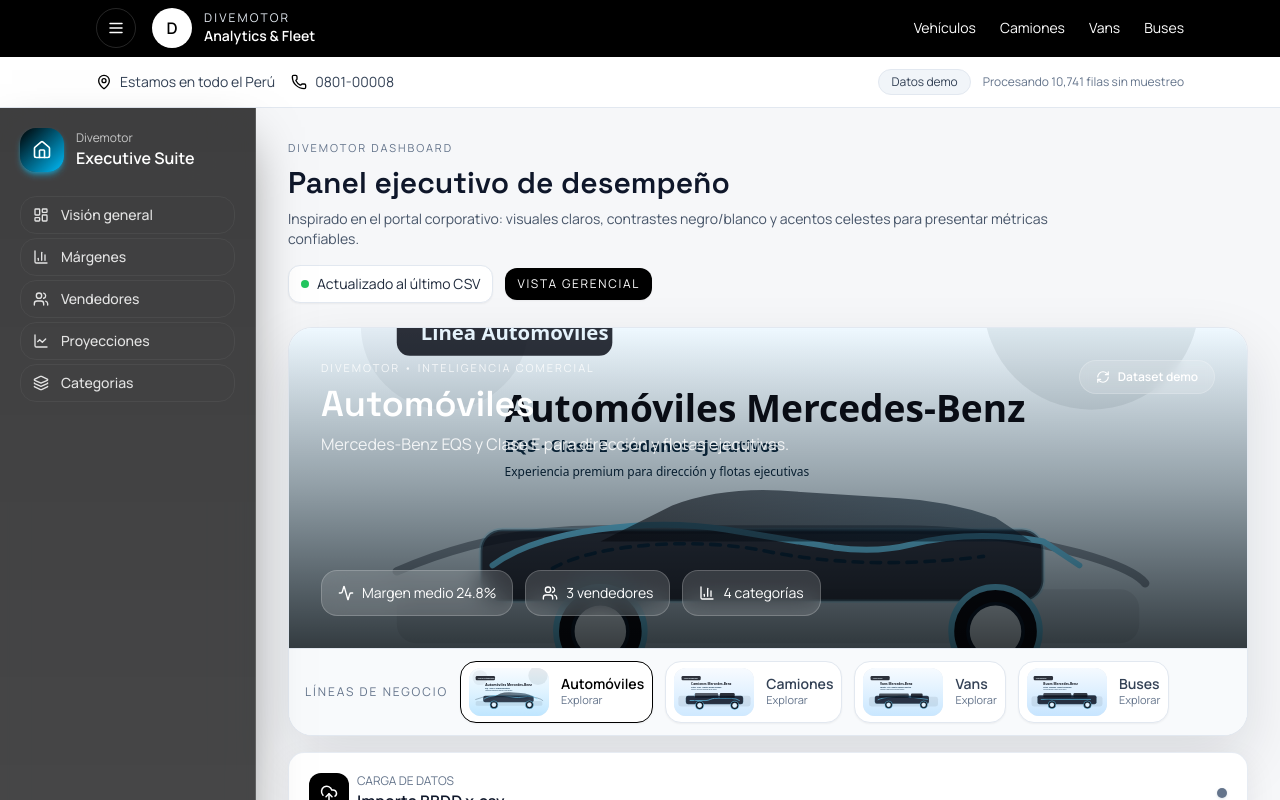
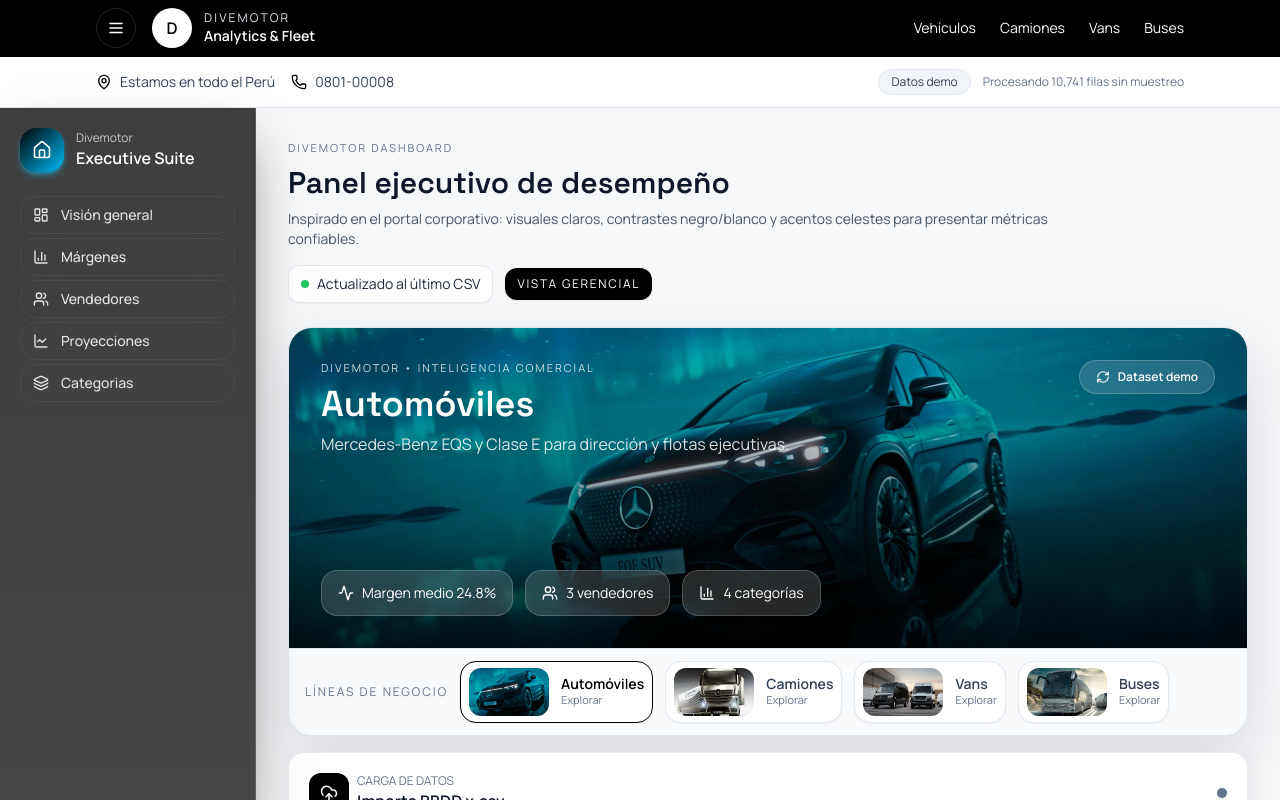
Before and after one commit to Paradigma-corp/MBA, a React (Vite) app: page / in a window 1280 px wide. Shown: the top 800 px of the page. Built offline with nearby package versions, Linux system fonts and the light colour scheme.

Commit message:
Use JPG hero images for header

```diff
--- a/src/App.jsx
+++ b/src/App.jsx
@@ -42,22 +42,22 @@
   {
     title: 'Automóviles',
     subtitle: 'Mercedes-Benz EQS y Clase E para dirección y flotas ejecutivas.',
-    image: '/images/hero-automoviles.svg',
+    image: '/images/hero-automoviles.jpg',
   },
   {
     title: 'Camiones',
     subtitle: 'Tractos Mercedes-Benz Actros listos para logística pesada confiable.',
-    image: '/images/hero-camiones.svg',
+    image: '/images/hero-camiones.jpg',
   },
   {
     title: 'Vans',
     subtitle: 'Mercedes-Benz Sprinter para reparto urbano y transporte ejecutivo.',
-    image: '/images/hero-vans.svg',
+    image: '/images/hero-vans.jpg',
   },
   {
     title: 'Buses',
     subtitle: 'Mercedes-Benz Citaro para rutas con confort y eficiencia.',
-    image: '/images/hero-buses.svg',
+    image: '/images/hero-buses.jpg',
   },
 ];
 
```
